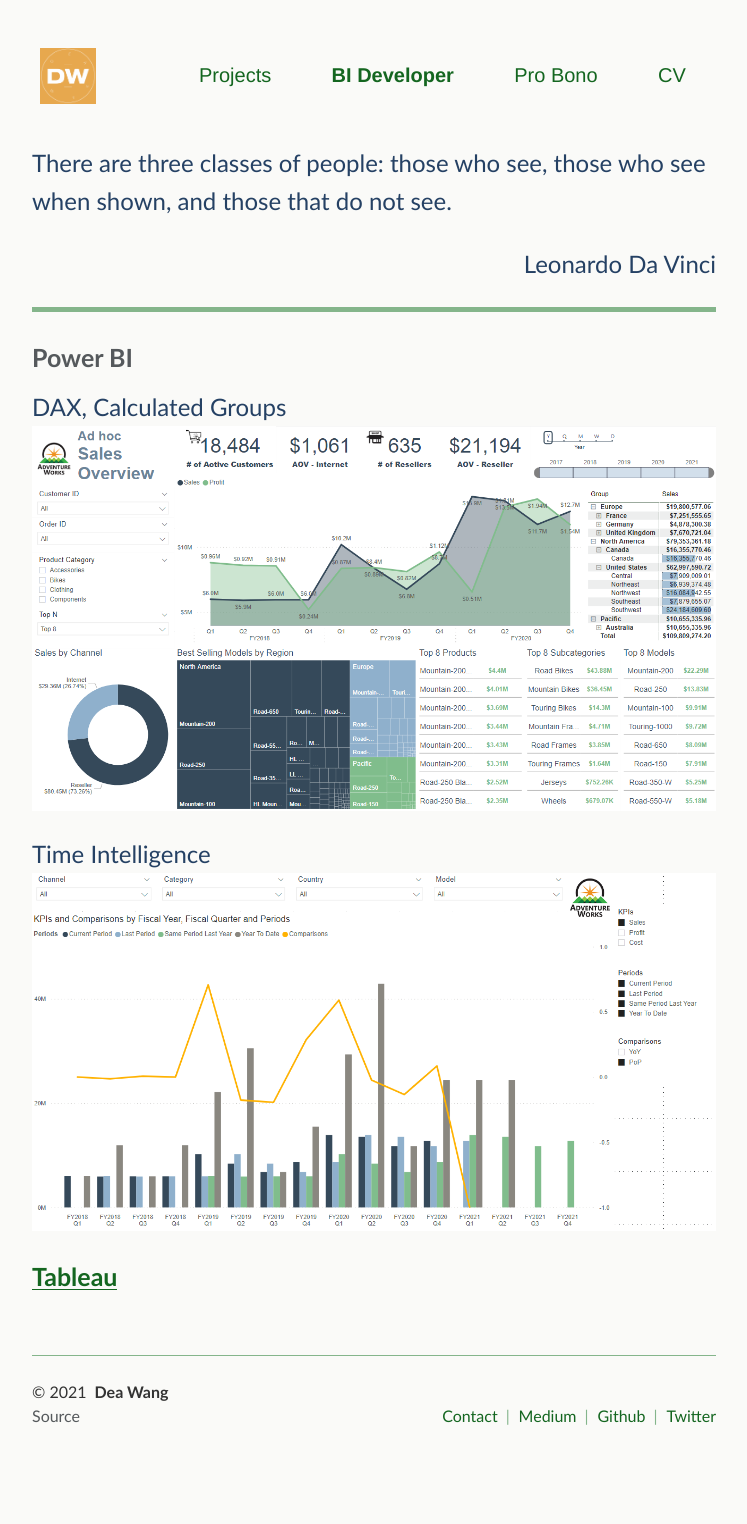
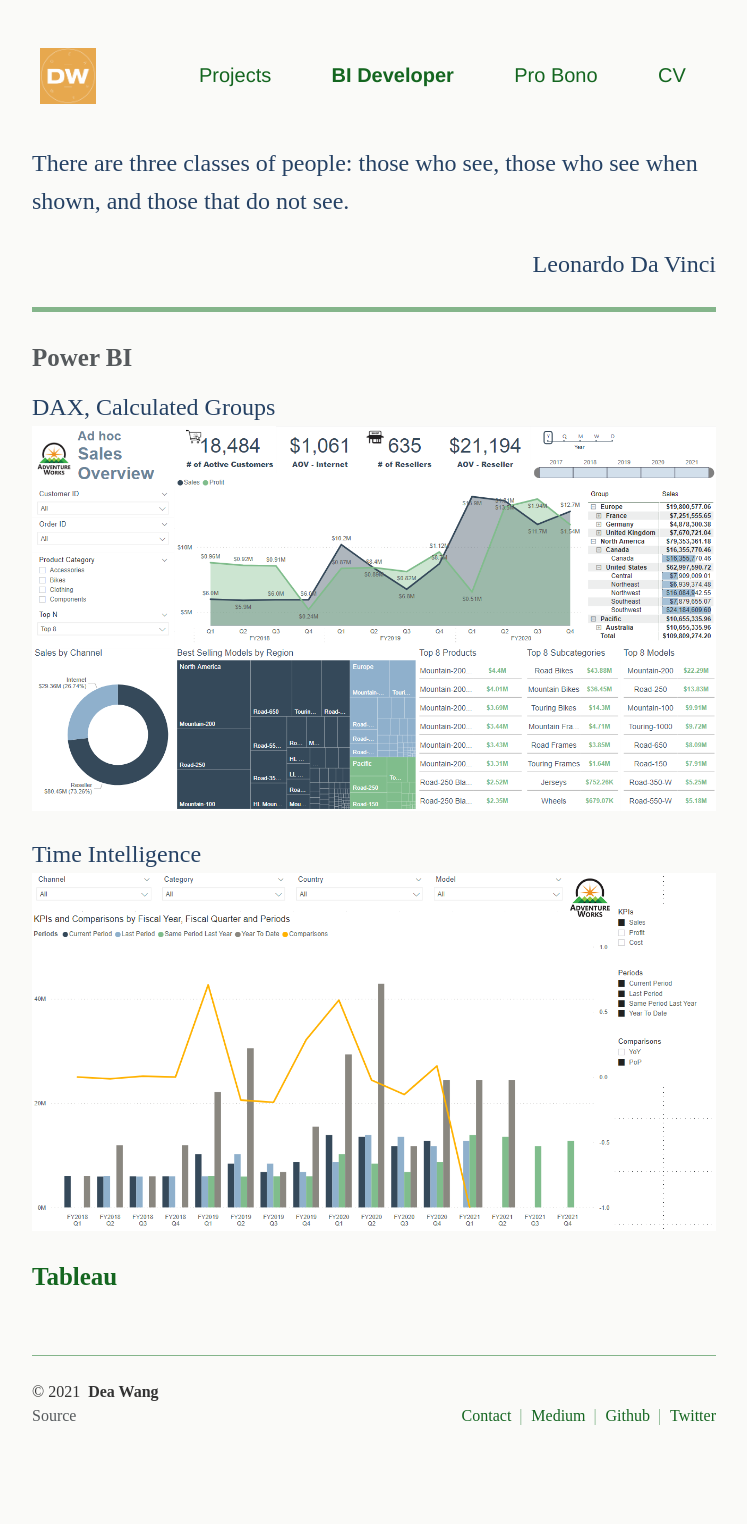
Before and after one commit to deawyk/deawyk.github.io, a Jekyll site: the page built from _pages/bi.md, in a window 1280 px wide. Shown: the whole page, without its empty margins (266-1013 px from the left). Built offline with Jekyll 4.4.1, drawn with Linux system fonts in a browser that asks for light colours.

Commit message:
Update _variables.scss

```diff
--- a/_sass/_variables.scss
+++ b/_sass/_variables.scss
@@ -50,9 +50,9 @@
 $border-radius-lg:          .3rem;
 
 // GLOBALS - FONTS ------------------
-$font-family:               "Optima", sans-serif;
-$font-family-monospace:     Optima, Segoe, "Segoe UI", Candara, Calibri, Arial sans-serif;
-$font-heading:              "Optima", sans-serif;
+$font-family:               "Didot", serif;
+$font-family-monospace:     Didot, "Didot LT STD", "Hoefler Text", Garamond, "Times New Roman", serif;
+$font-heading:              "Hoefler Text", serif;
 
 $lh:                        1.5;
 $lh-sm:                     1.1;
```
